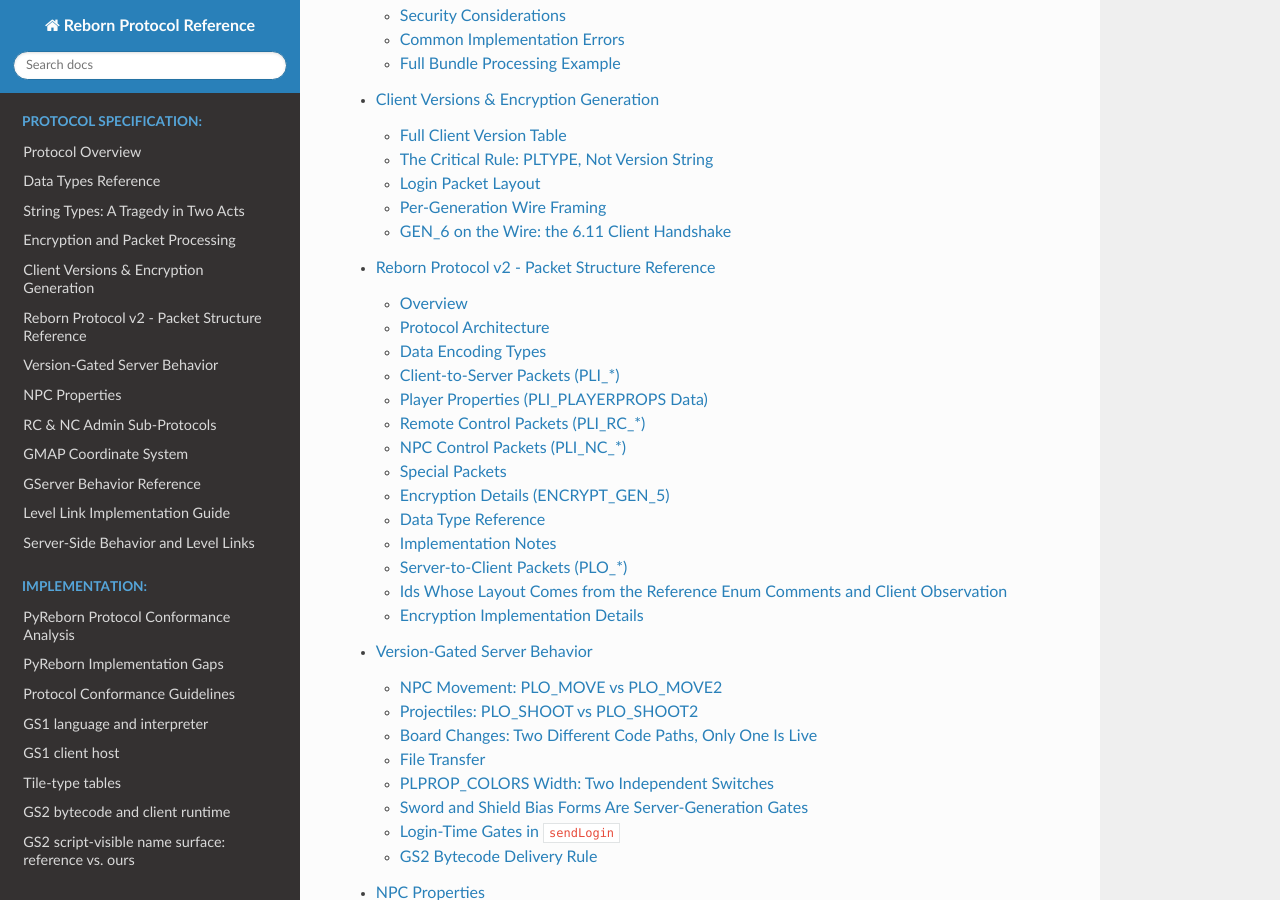
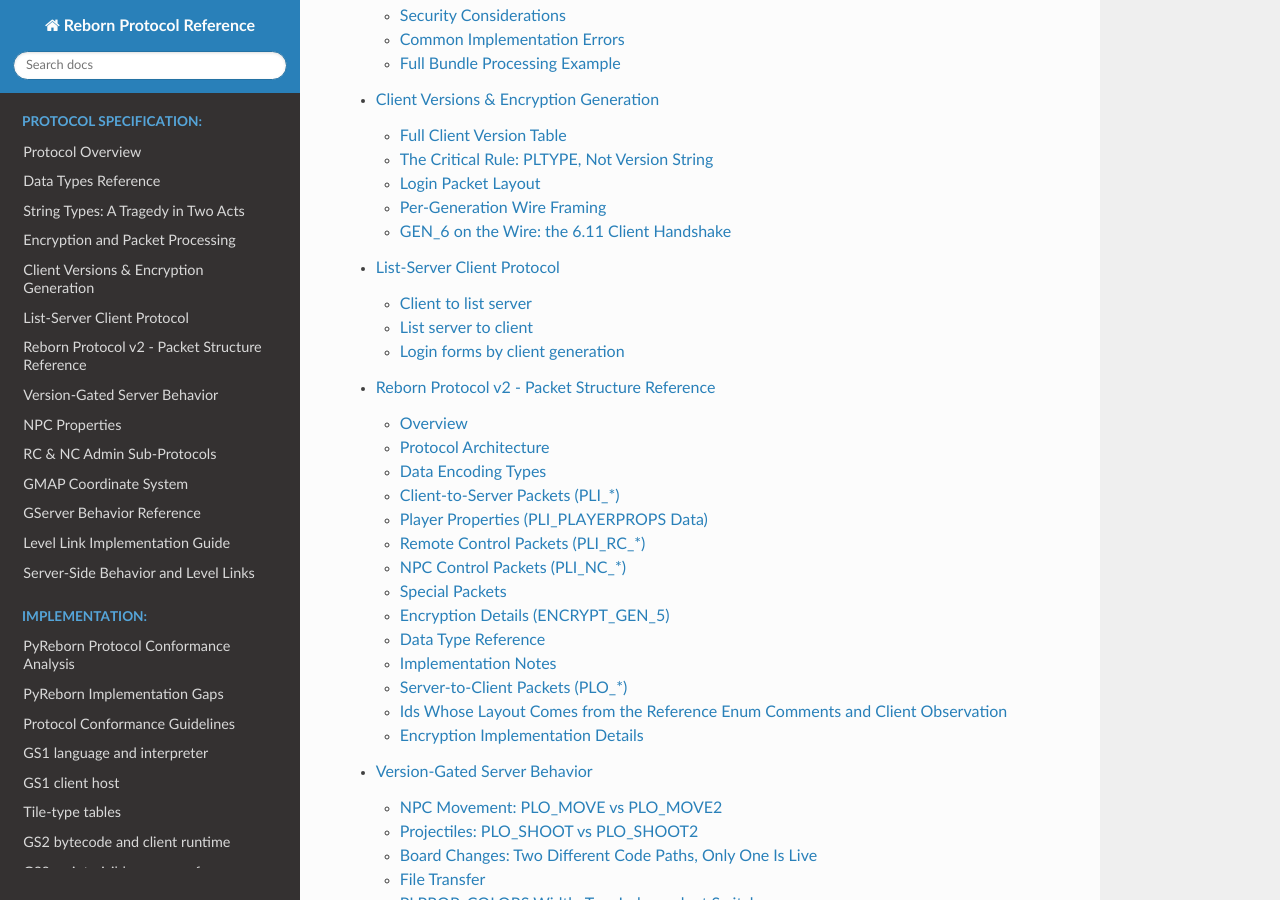
Before and after one commit to hosler/reborn-protocol-docs, a Sphinx documentation site: the page built from docs/index.rst, in a window 1280 px wide and 900 px high, scrolled down 1421 px. Built offline with Sphinx 7.4.7 and the Read the Docs theme 3.1.0, drawn with Linux system fonts in a browser that asks for light colours; part of the change alters nothing that is shown.

Commit message:
List server: client packet ids, list layout and login forms by version
The docs cover the modern GEN_2 to GEN_5 switch but not the packet ids,
the server-list layout, or how 2.00-3.153 clients log in. New page with
both id tables and the per-generation login forms, from lab sessions.

Co-Authored-By: Claude Opus 5.5 <noreply@anthropic.com>
Claude-Session: https://claude.ai/code/session_01UG2SqjaqQT1odsYRASRQct

```diff
--- a/docs/index.rst
+++ b/docs/index.rst
@@ -21,6 +21,7 @@ implementation guidelines for Reborn servers and clients.
    protocol/strings
    protocol/encryption
    protocol/versions-encryption
+   protocol/listserver-client
    protocol/packet-structures
    protocol/version-gated-behavior
    protocol/npc-properties
--- /dev/null
+++ b/docs/protocol/listserver-client.md
@@ -0,0 +1,60 @@
+# List-Server Client Protocol
+
+[Client Versions & Encryption](versions-encryption.md#production-list-server-gen-5-transition)
+describes how a modern list-server session switches from GEN_2 to GEN_5. This page gives
+the packet ids, the server-list layout, and the older login forms that each client
+generation uses.
+
+**Sources**: the open list server `graal-serverlist`, and Graal_analysis
+[`protocol/listserver.md`](https://github.com/squirelworks/Graal_analysis/blob/main/protocol/listserver.md).
+That note has static reads of the 2.05, 2.17, 2.22 and 2.31 clients and lab captures of
+real 2.00, 2.05, 2.17 and 2.22 list sessions.
+
+## Client to list server
+
+| Id | Name | Body |
+|---:|---|---|
+| 0 | `V1VER` | rest = version string, for example `newmain` |
+| 1 | `SERVERLIST` | GCHAR length + account, GCHAR length + password |
+| 4 | `V2VER` | `GCHAR key` + `newmain`. Selects the 2.2-era bzip2 mode |
+| 5 | `V2SERVERLISTRC` | `GCHAR key` (RC clients) |
+| 7 | `V2ENCRYPTKEYCL` | `GCHAR key` + 8-byte token + client type, for example `GNW30123newmain` |
+
+## List server to client
+
+| Id | Name | Body |
+|---:|---|---|
+| 0 | `SVRLIST` | `GCHAR count`. Then for each server: `GCHAR 8` (field count) and 8 GCHAR-length strings: type prefix + name, language, description, url, version, player count, ip, port |
+| 1 | — | not used |
+| 2 | `STATUS` | text; `\r` is a line break |
+| 3 | `SITEURL` | url |
+| 4 | `ERROR` | text; the connection then closes |
+| 5 | `UPGURL` | donation or upgrade url |
+
+The type prefix on the server name comes from the server's HQ level: `3 ` 3D, `P ` gold,
+`H ` bronze (hosted), `U ` hidden, and nothing for silver. Pre-2.2 clients get no prefix
+for bronze. A 3.x-6.x client treats a name that starts with `3 ` as a 3D server.
+
+## Login forms by client generation
+
+| Client | First message | Framing |
+|---|---|---|
+| 2.00, 2.05 | id 0 `newmain`, with no account | plain zlib (`u16be` length + zlib), no cipher, both directions |
+| 2.17 | id 0 `newmain`, then id 1 account + password, **in one frame** | plain zlib, no cipher, both directions |
+| 2.2 (`V2VER`) | id 4 key + `newmain` | bzip2 body, partial XOR (4 groups) |
+| 2.22, 2.31 | id 7 key + `GNW30123newmain`, then id 1 | first frame plain zlib; every later frame GEN_5 with that key |
+| 3.04, 3.153 | id 7 key + `G3D30123newmain`, then id 1 in the same frame | as 2.22 |
+
+Lab notes:
+
+- **2.05** opens the list window and sends id 0 `newmain` at once. A server that answers
+  with id 0 fills the list. The client does not wait for id 1. It closes the socket about
+  two seconds after it gets the list.
+- **2.17** gets two plain zlib frames. Frame 1 is id 0 (the list). Frame 2 holds ids 2, 3
+  and 5. Then the client closes the connection.
+- **2.22** answers fully in GEN_5 after the first frame, with the same ids 0, 2, 3 and 5.
+
+From 4.x on there is no list-server protocol. The client logs in to a game server named
+`Login` with an ordinary game login. That server sends the list as scripted GUI. See
+Graal_analysis
+[`protocol/login-tokens-3x-7x.md`](https://github.com/squirelworks/Graal_analysis/blob/main/protocol/login-tokens-3x-7x.md).
```
